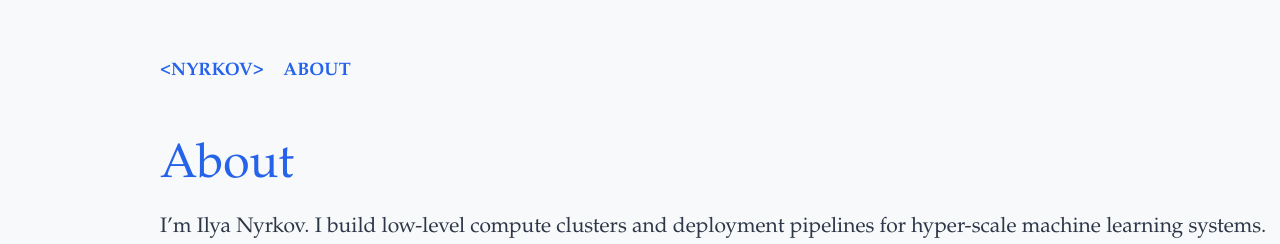
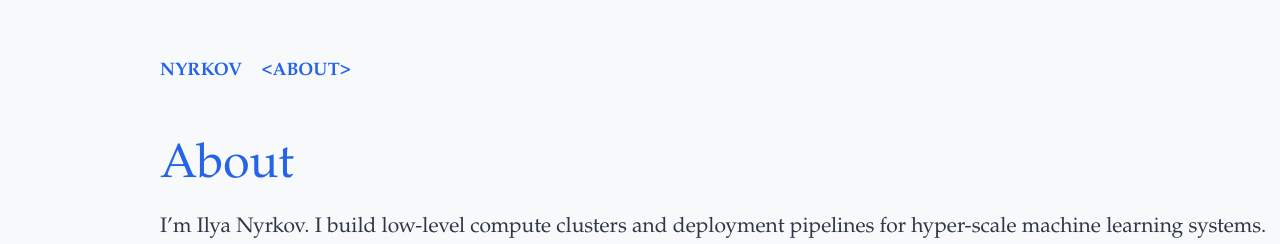
Before and after one commit to IlyaNyrkov/IlyaNyrkov.github.io, a Jekyll site: the page built from about.md, in a window 1280 px wide. Shown: the top 244 px of the page. Built offline with Jekyll 4.4.1, drawn with Linux system fonts in a browser that asks for light colours; some web fonts are replaced; our own code applies the rules of GitHub Pages for plain Markdown files.

Commit message:
updated header buttons

```diff
--- a/_layouts/default.html
+++ b/_layouts/default.html
@@ -8,8 +8,23 @@
 </head>
 <body>
     <header style="text-transform: uppercase; font-weight: bold; font-size: 1.2rem; margin-top: 4rem; margin-bottom: 1rem;">
-        <a href="/" style="color: #2563eb; text-decoration: none; margin-right: 15px;">&lt;NYRKOV&gt;</a>
-        <a href="/about" style="color: #2563eb; text-decoration: none;">ABOUT</a>
+
+        <a href="/" style="color: #2563eb; text-decoration: none; margin-right: 15px;">
+            {% if page.url == "/" or page.url == "/index.html" %}
+                &lt;NYRKOV&gt;
+            {% else %}
+                NYRKOV
+            {% endif %}
+        </a>
+
+        <a href="/about" style="color: #2563eb; text-decoration: none;">
+            {% if page.url contains "about" %}
+                &lt;ABOUT&gt;
+            {% else %}
+                ABOUT
+            {% endif %}
+        </a>
+
     </header>
 
     <main>
```
